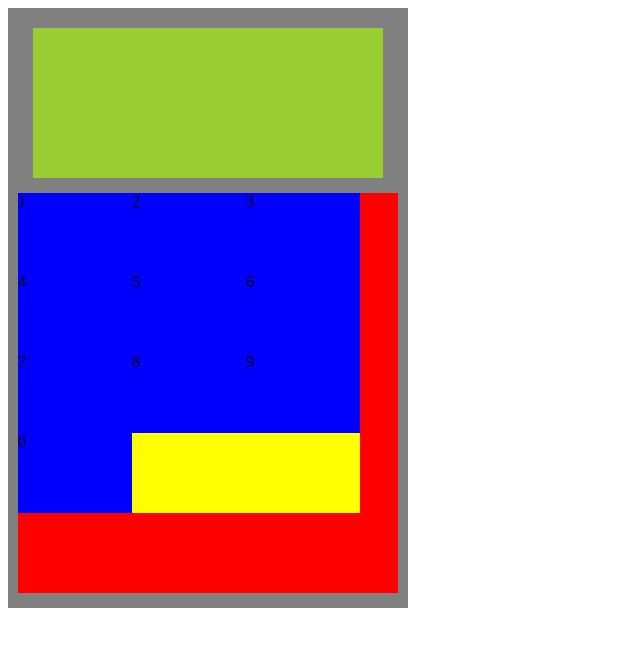
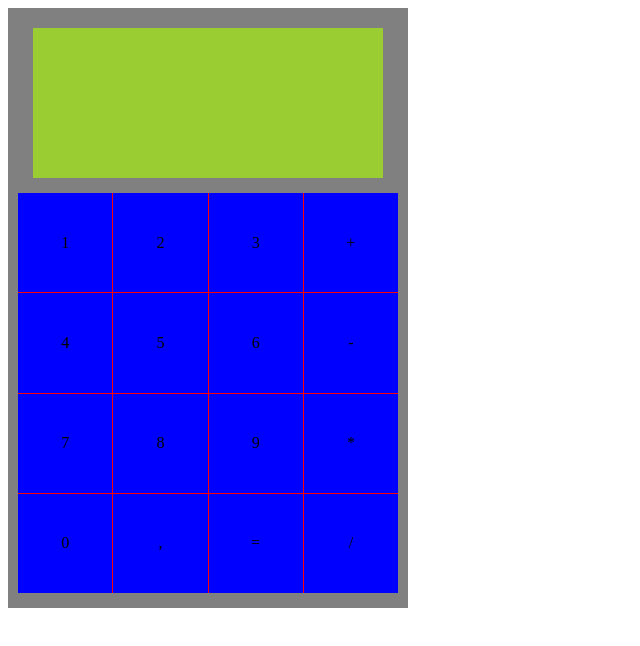
Before and after one commit to VDan007/The-Odin-Project-Calculator, a plain HTML site: page index.html in a window 1280 px wide. Shown: the whole page, without its empty margins (0-640 px from the left). Drawn offline with Linux system fonts and the light colour scheme.

Commit message:
basic look complete

```diff
--- a/index.html
+++ b/index.html
@@ -13,20 +13,26 @@
 
     <div id="calculator" >
         <div id="display"></div>
-        <div id="placeOFButtons">
+
             <div id="numberButtons" >
                 <div class = "nB">1</div>
                 <div class = "nB">2</div>
                 <div class = "nB">3</div>
+                <div class = "nB">+</div>
                 <div class = "nB">4</div>
                 <div class = "nB">5</div>
                 <div class = "nB">6</div>
+                <div class = "nB">-</div>
                 <div class = "nB">7</div>
                 <div class = "nB">8</div>
                 <div class = "nB">9</div>
+                <div class = "nB">*</div>
                 <div class = "nB">0</div>
+                <div class = "nB">,</div>
+                <div class = "nB">=</div>
+                <div class = "nB">/</div>
             </div>
-        </div>
+
     </div>
 
 </body>
--- a/style.css
+++ b/style.css
@@ -14,23 +14,38 @@
 
 }
 
-#placeOFButtons{
+
+
+#numberButtons{
+
     width:380px;
     height:400px;
     background-color:red;
-}
+    display:grid;
+    gap:1px;
+    grid-template-rows: 1fr 1fr 1fr 1fr;
+    grid-template-columns:1fr 1fr 1fr 1fr;
 
-#numberButtons{
-    width: 90%;
-    height: 80%;
-    background-color:yellow;
-    display:grid;
-    grid-template-rows: 25% 25% 25% 25% ;
-    grid-template-columns: 114px 114px 114px;
+
 
 }
 
 .nB{
 background-color:blue;
+display:flex;
+justify-content: center;
+align-items: center;
+
 
 }
+.nB:hover{
+    transform: scale(1.2);
+    background-color:greenyellow;
+}
+#equal{
+    background-color:pink;
+    display:flex;
+    justify-content: center;
+    align-items: center;
+
+}
```
